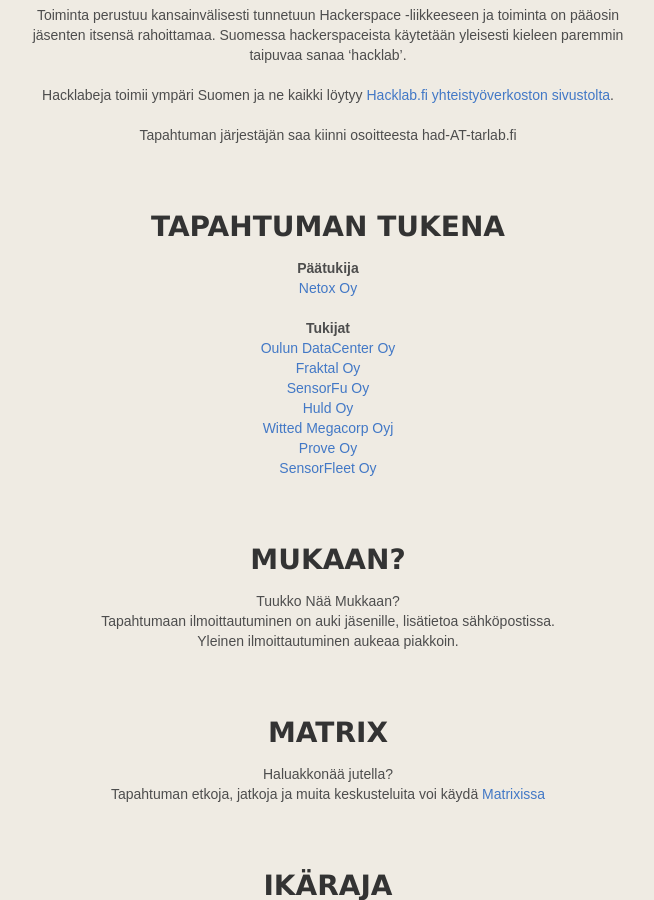
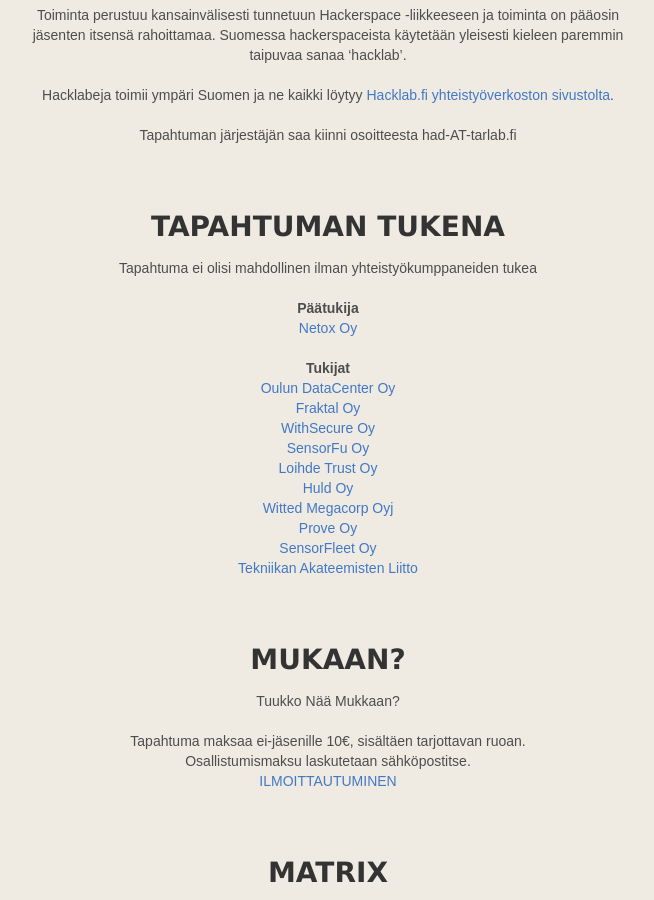
Before and after one commit to Tarlab/tarlab.github.io, a Jekyll site: the page built from HackAfterDark/index.md, in a window 1280 px wide and 900 px high, scrolled down 3349 px. Shown: the whole window, without its empty margins (312-966 px from the left). Built offline with Jekyll 4.4.1, drawn with Linux system fonts in a browser that asks for light colours; comment, search, counter and statistics services are not loaded.

Commit message:
Yleinen ilmo auki

```diff
--- a/HackAfterDark/index.md
+++ b/HackAfterDark/index.md
@@ -80,23 +80,30 @@
 Tapahtuman järjestäjän saa kiinni osoitteesta had-AT-tarlab.fi
 
 # TAPAHTUMAN TUKENA
+Tapahtuma ei olisi mahdollinen ilman yhteistyökumppaneiden tukea
+
 **Päätukija**
 [Netox Oy](https://netox.fi/)
 
 **Tukijat**
 [Oulun DataCenter Oy](https://www.odc.fi/)
 [Fraktal Oy](https://www.fraktal.fi/)
+[WithSecure Oy](https://withsecure.com/)
 [SensorFu Oy](https://sensorfu.com/)
+[Loihde Trust Oy](https://www.loihdetrust.com/)
 [Huld Oy](https://huld.io/)
 [Witted Megacorp Oyj](https://witted.com/)
 [Prove Oy](https://www.prove.fi/)
 [SensorFleet Oy](https://sensorfleet.com/)
+[Tekniikan Akateemisten Liitto](https://tek.fi/)
 
 
 # MUKAAN?
 *Tuukko Nää Mukkaan?*
-Tapahtumaan ilmoittautuminen on auki jäsenille, lisätietoa sähköpostissa.
-Yleinen ilmoittautuminen aukeaa piakkoin.
+
+Tapahtuma maksaa ei-jäsenille 10€, sisältäen tarjottavan ruoan.
+Osallistumismaksu laskutetaan sähköpostitse.
+[ILMOITTAUTUMINEN](https://edge.flomembers.com/tarlab-oulu/events/register/c81e728d9d4c2f636f067f89cc14862c)
 
 # MATRIX
 *Haluakkonää jutella?*
```
